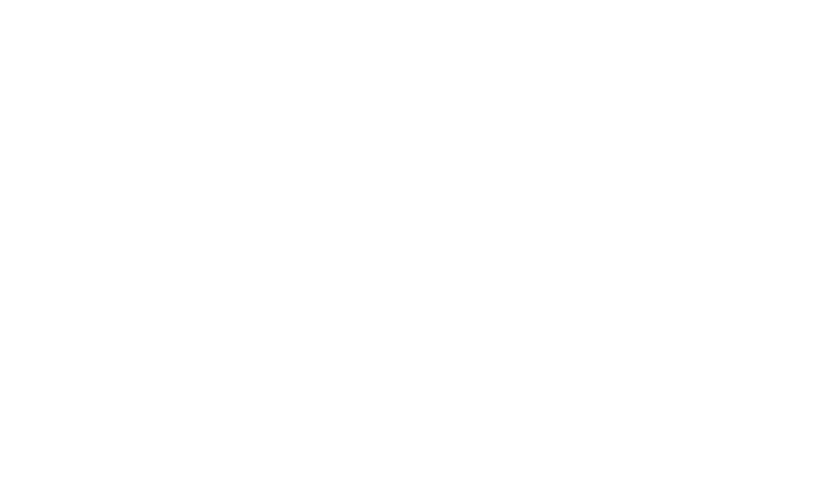
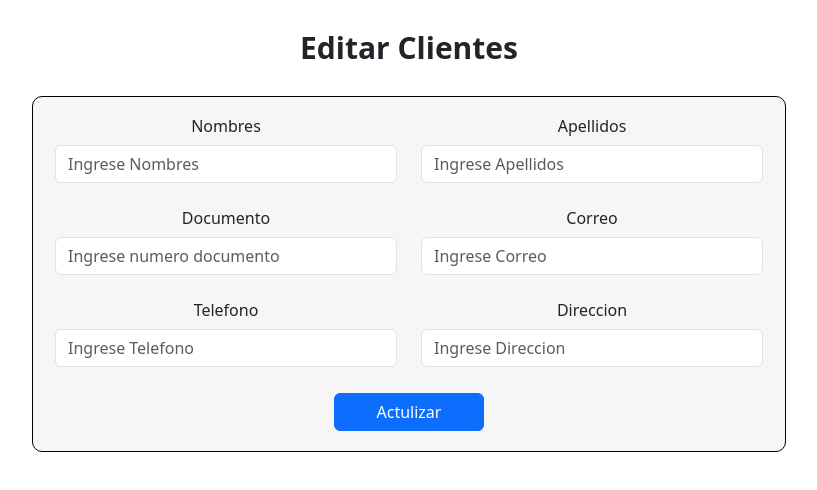
Before and after one commit to jarold-creator/proyecto-colombiaTech, a React (Create React App) app in the folder proyecto-final/frontend/: page /clientes/actualizar/1 in a window 1280 px wide. Before the commit this address had no page. Shown: the top 490 px of the page, without its empty margins (231-1048 px from the left). Built offline with nearby package versions, Linux system fonts and the light colour scheme; no server answers.

Commit message:
se agregar el componente actualizar cliente

```diff
--- a/proyecto-final/frontend/src/App.js
+++ b/proyecto-final/frontend/src/App.js
@@ -2,6 +2,7 @@
 import { BrowserRouter, Route, Routes } from 'react-router-dom';
 import MostrarCliente from './componentes/MostrarCliente';
 import AgregarCliente from './componentes/AgregarCliente';
+import ActualizarCliente from './componentes/ActualizarCliente';
 
 //funcion principal
 function App() {
@@ -11,6 +12,7 @@
       <Routes>
         <Route path='/clientes' element={<MostrarCliente />} />
         <Route path='/clientes/agregar' element={<AgregarCliente />} />
+        <Route path='/clientes/actualizar/:id' element={<ActualizarCliente />} />
       </Routes>
       </BrowserRouter>
     </div>
--- a/proyecto-final/frontend/src/componentes/ActualizarCliente.js
+++ b/proyecto-final/frontend/src/componentes/ActualizarCliente.js
@@ -6,10 +6,129 @@
 
 const ActualizarCliente = () => {
 
+  const [nombres, setNombres] = useState('');
+  const [apellidos, setApellidos] = useState('');
+  const [documento, setDocumento] = useState('');
+  const [correo, setCorreo] = useState('');
+  const [telefono, setTelefono] = useState('');
+  const [direccion, setDireccion] = useState('');
+  const navigate = useNavigate();
+  const { id } = useParams();
+
+
+  /**funcion modificar cliente */
+  const modificarCliente = async (event) => {
+    event.preventDefault();
+    try {
+      await axios.put(`${URL}${id}`, {
+        nombres: nombres,
+        apellidos: apellidos,
+        documento: documento,
+        correo: correo,
+        telefono: telefono,
+        direccion: direccion
+      })
+      navigate('/clientes') /**navigate */
+    } catch (error) {
+      console.log(`Error al agregar los datos en la ${URL}`)
+    }
+  }
+
+  useEffect(() => {
+    getClientesById();
+    // eslint-disable-next-line
+  },[]);
+
+  const getClientesById = async () => {
+    const datos = await axios.get(`${URL}${id}`);
+    setNombres(datos.data.nombres)
+    setApellidos(datos.data.apellidos)
+    setDocumento(datos.data.documento)
+    setCorreo(datos.data.correo)
+    setTelefono(datos.data.telefono)
+    setDireccion(datos.data.direccion)
+  }
 
   return (
     <div>
-      <h2>Componentes actualizar cliente</h2>
+      <h3 className="titulo-formulario">Editar Clientes</h3>
+      <form className='form-principal' onSubmit={modificarCliente}>
+        <div className="container">
+          <div className="row">
+            <div className="col-md-6 mb-2">
+              <label className="col-form-label">Nombres</label>
+              <input
+                className="form-control"
+                type="text"
+                value={nombres}
+                onChange={(event) => setNombres(event.target.value)}
+                placeholder="Ingrese Nombres"
+                required />
+            </div>
+            <div className="col-md-6 mb-3">
+              <label className="col-form-label">Apellidos</label>
+              <input
+                className="form-control"
+                type="text"
+                value={apellidos}
+                onChange={(event) => setApellidos(event.target.value)}
+                placeholder="Ingrese Apellidos"
+                required />
+            </div>
+          </div>
+          <div className="row">
+            <div className="col-md-6 mb-3">
+              <label className="col-form-label">Documento</label>
+              <input
+                className="form-control"
+                type="number"
+                value={documento}
+                onChange={(event) => setDocumento(event.target.value)}
+                placeholder="Ingrese numero documento"
+                required />
+            </div>
+            <div className="col-md-6 mb-3">
+              <label className="col-form-label">Correo</label>
+              <input
+                className="form-control"
+                type="email"
+                value={correo}
+                onChange={(event) => setCorreo(event.target.value)}
+                placeholder="Ingrese Correo"
+                required />
+            </div>
+          </div>
+          <div className="row">
+            <div className="col-md-6 mb-3">
+              <label className="col-form-label">Telefono</label>
+              <input
+                className="form-control"
+                type="text"
+                value={telefono}
+                onChange={(event) => setTelefono(event.target.value)}
+                placeholder="Ingrese Telefono"
+                required />
+            </div>
+            <div className="col-md-6 mb-3">
+              <label className="col-form-label">Direccion</label>
+              <input
+                className="form-control"
+                type="text"
+                value={direccion}
+                onChange={(event) => setDireccion(event.target.value)}
+                placeholder="Ingrese Direccion"
+                required />
+            </div>
+          </div>
+        </div>
+        <div className="contenedor-guardar">
+          <button
+            type="submit"
+            className="btn btn-primary boton-guardar">
+            Actulizar
+          </button>
+        </div>
+      </form>
     </div>
   )
 }
--- a/proyecto-final/frontend/src/componentes/MostrarCliente.js
+++ b/proyecto-final/frontend/src/componentes/MostrarCliente.js
@@ -1,6 +1,7 @@
 import axios from 'axios';
 import { Link } from 'react-router-dom';
 import { useState, useEffect } from 'react';
+import ActualizarCliente from './ActualizarCliente';
 
 const URL = 'http://localhost:5000/api/clientes/';
 
@@ -66,14 +67,15 @@
                     <td>{cliente.direccion}</td>
                     <td>
                       <Link
-                        to={`/clientes/editar/${cliente._id}`}
-                        className='btn btn-outline-success m-1'>
+                        to={`/clientes/actualizar/${cliente._id}`}
+                        className='btn btn-outline-success m-1'
+                        onClick={() => { ActualizarCliente(cliente._id) }}>
                         <i className='fa-solid fa-pen fa-lg'></i>
                       </Link>
                       <button
                         to={`/clientes/eliminar/${cliente._id}`}
                         className='btn btn-outline-danger m-1'
-                        onClick={() => { eliminarClientesById(cliente._id)}}
+                        onClick={() => { eliminarClientesById(cliente._id) }}
                       >
                         <i className='fa-solid fa-trash-can fa-lg'></i>
                       </button>
```
